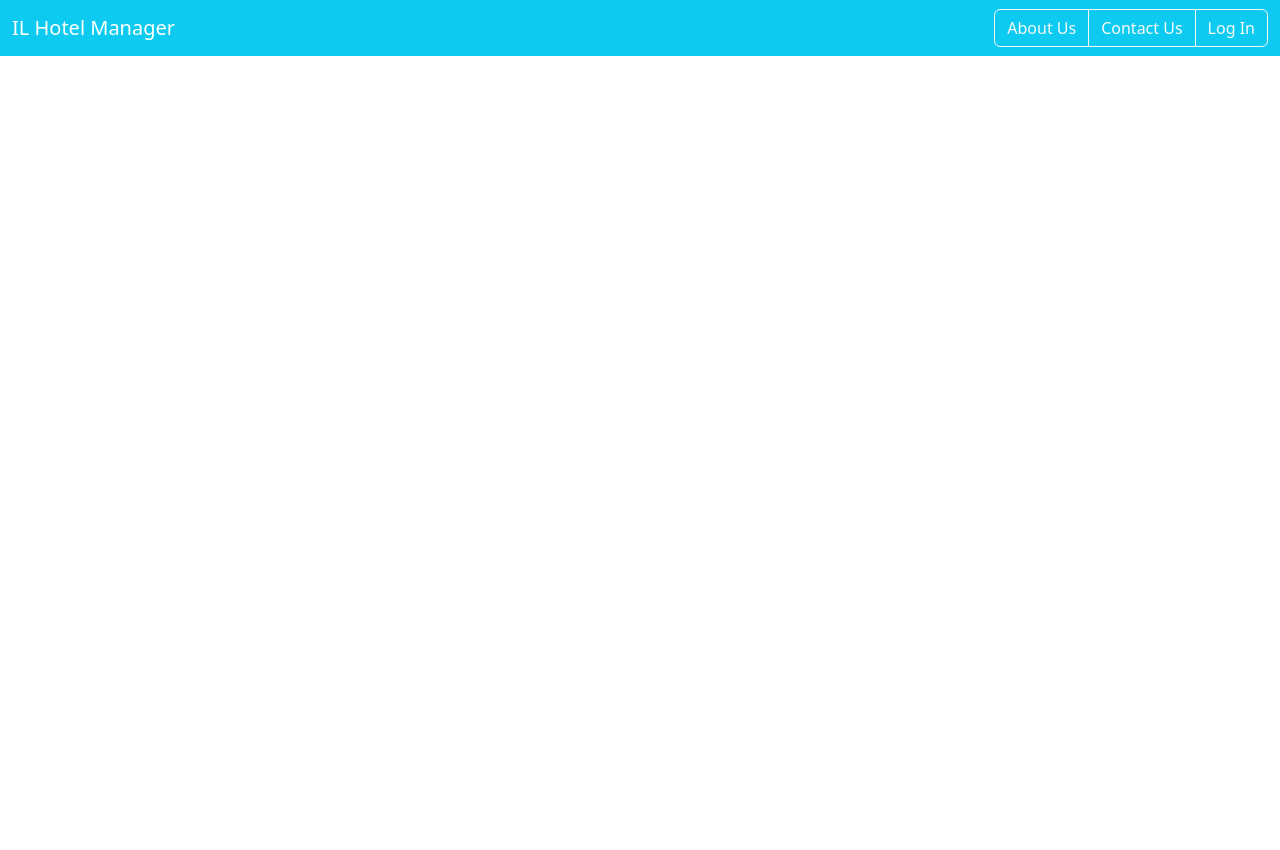
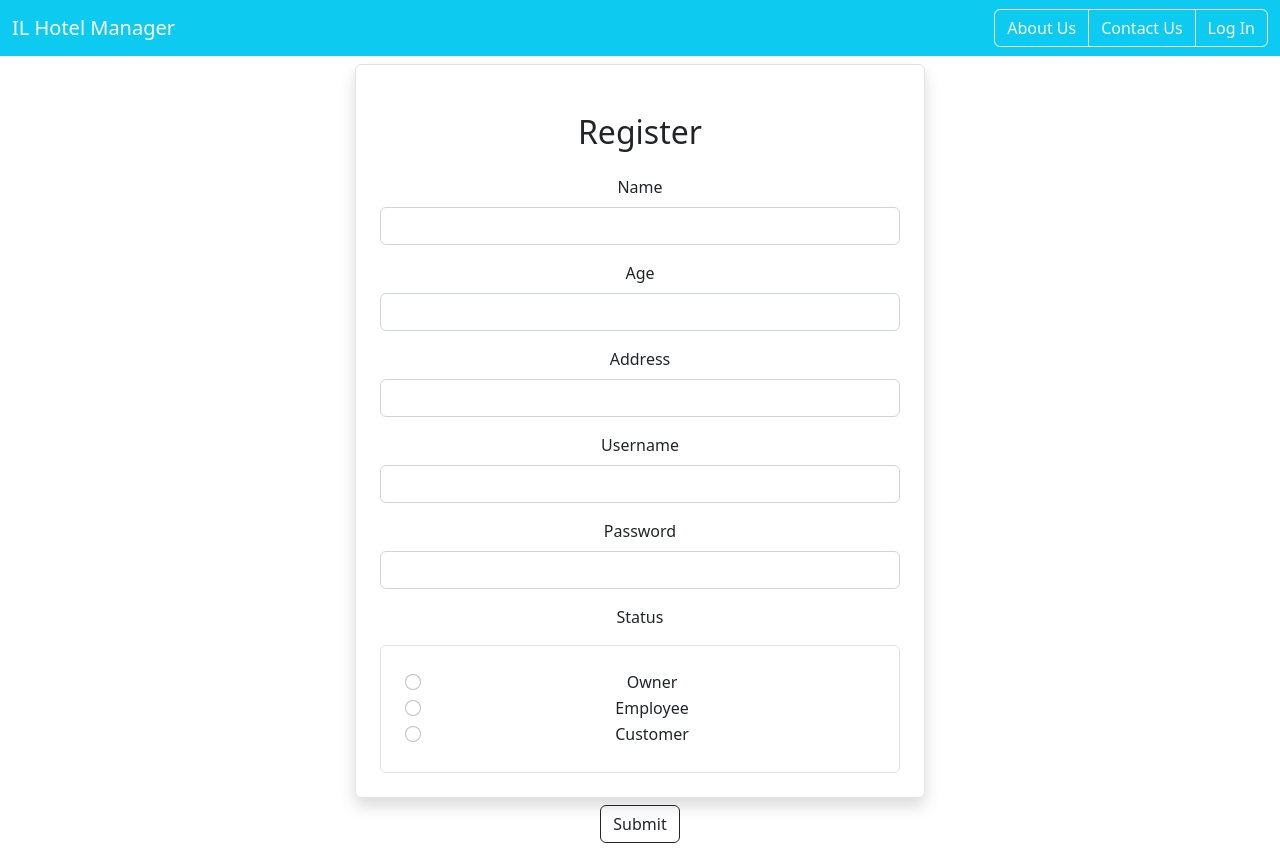
Before and after one commit to jsiudowski/HotelRegistrySystemCS270, a React (Create React App) app in the folder hotel-front/: page /register in a window 1280 px wide. Before the commit the page ends 800 px from the top, so only its background shows below. Built offline with nearby package versions, Linux system fonts and the light colour scheme.

Commit message:
Added non-f Register Form
Page can be styled differently, but the buttons and labels are there

```diff
--- a/hotel-front/src/App.js
+++ b/hotel-front/src/App.js
@@ -4,6 +4,7 @@ import Navbar from './layout/Navbar';
 import Home from './pages/Home';
 import {BrowserRouter as Router, Routes, Route} from "react-router-dom";
 import Login from './users/Login';
+import Register from './users/Register';
 
 function App() {
   return (
@@ -15,6 +16,7 @@ function App() {
       <Routes>
         <Route exact path="/" element={<Home/>}/>
         <Route exact path="/login" element={<Login/>}/>
+        <Route exact path="/register" element={<Register/>}/>
       </Routes>
 
       </Router>
--- a/hotel-front/src/users/Login.js
+++ b/hotel-front/src/users/Login.js
@@ -1,4 +1,6 @@
 import React from 'react'
+import { Link } from 'react-router-dom'
+
 
 export default function LoginForm() {
   return (
@@ -10,7 +12,7 @@ export default function LoginForm() {
                     <label htmlFor="Name" className="form-label">
                         Username
                     </label>
-                    <input type={"text"} className="form-control" placeholder="John Doe" name="Username"></input>
+                    <input type={"text"} className="form-control" name="Username"></input>
                 </div>
                 <div className="mb-3">
                     <label htmlFor="Password" className="form-label">
@@ -20,6 +22,12 @@ export default function LoginForm() {
                 </div>
             </div>
         </div>
+        <div className="btn">
+            <label htmlFor="Register" className="form-label p-2">
+                Don't have an account?
+            </label>
+            <Link className="btn btn-outline-dark" to="/register" >Register</Link>
+        </div>
     </div>
   )
 }
--- /dev/null
+++ b/hotel-front/src/users/Register.js
@@ -0,0 +1,69 @@
+import React from 'react'
+
+export default function Register() {
+  return (
+    <div className="container">
+        <div className="row">
+            <div className="col-md-6 offset-md-3 border rounded p-4 mt-2 shadow">
+                <h2 className="text-center m-4">Register</h2>
+                <div className="mb-3">
+                    <label htmlFor="Name" className="form-label">
+                        Name
+                    </label>
+                    <input type={"text"} className="form-control" name="name"></input>
+                </div>
+                <div className="mb-3">
+                    <label htmlFor="Name" className="form-label">
+                        Age
+                    </label>
+                    <input type={"number"} className="form-control" name="name"></input>
+                </div>
+                <div className="mb-3">
+                    <label htmlFor="Address" className="form-label">
+                        Address
+                    </label>
+                    <input type={"text"} className="form-control" name="address"></input>
+                </div>
+                <div className="mb-3">
+                    <label htmlFor="Username" className="form-label">
+                        Username
+                    </label>
+                    <input type={"text"} className="form-control" name="Username"></input>
+                </div>
+                <div className="mb-3">
+                    <label htmlFor="Password" className="form-label">
+                        Password
+                    </label>
+                    <input type={"password"} className="form-control" name="Password"></input>
+                </div>
+                <label className="form-label" htmlFor="RadioChecker">
+                        Status
+                </label>
+                <div className="border rounded p-4 mt-2" id="RadioChecker">
+                    <div className="form-check">
+                        <input className="form-check-input" type="radio" name="StatusRadio" id="RadioOwner"/>
+                        <label className="form-check-label" for="RadioOwner">
+                            Owner
+                        </label>
+                    </div>
+                    <div className="form-check">
+                        <input className="form-check-input" type="radio" name="StatusRadio" id="RadioEmployee"/>
+                        <label className="form-check-label" for="RadioEmployee">
+                            Employee
+                        </label>
+                    </div>
+                    <div className="form-check">
+                        <input className="form-check-input" type="radio" name="StatusRadio" id="RadioCustomer" />
+                        <label className="form-check-label" for="RadioCustomer">
+                            Customer
+                        </label>
+                    </div>
+                </div>
+            </div>
+            <div className="btn">
+                <input type={"submit"} className="btn btn-outline-dark"></input>
+            </div>
+        </div>
+    </div>
+  )
+}
```
